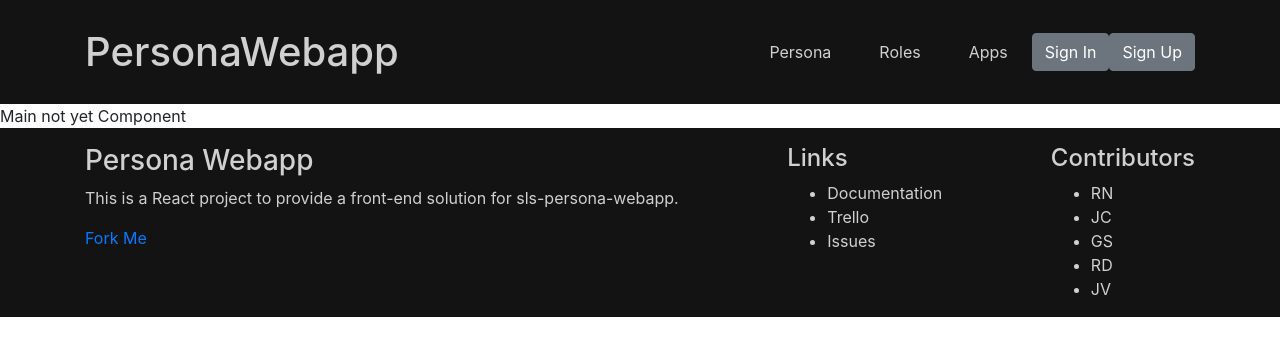
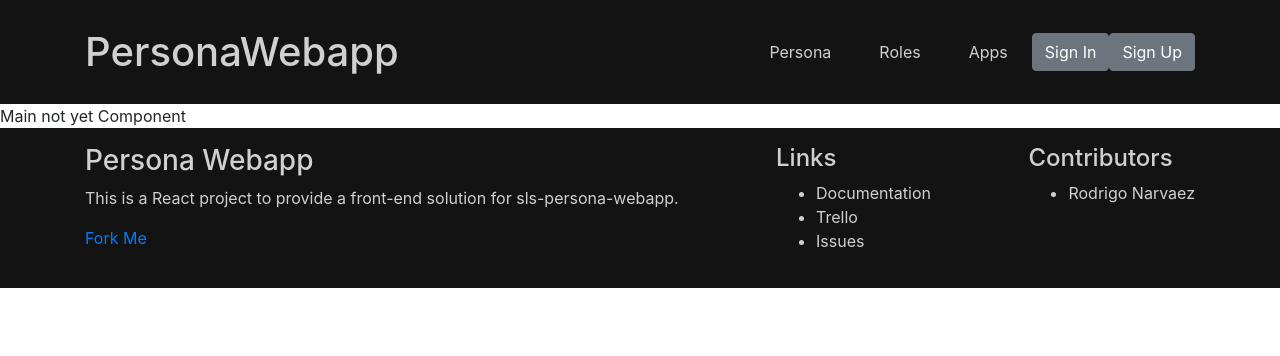
Before and after one commit to rodrigodbarboza/persona-webapp, a React (Create React App) app: page / in a window 1280 px wide. Shown: the top 356 px of the page. Built offline with nearby package versions, Linux system fonts and the light colour scheme.

Commit message:
add your name after your first contribution

```diff
--- a/src/shared/components/Footer/FooterTemplate.js
+++ b/src/shared/components/Footer/FooterTemplate.js
@@ -31,11 +31,7 @@ const FooterTemplate = () => (
         <section>
           <h4>Contributors</h4>
           <ul>
-            <li>RN</li>
-            <li>JC</li>
-            <li>GS</li>
-            <li>RD</li>
-            <li>JV</li>
+            <li>Rodrigo Narvaez</li>
           </ul>
         </section>
       </div>
```
